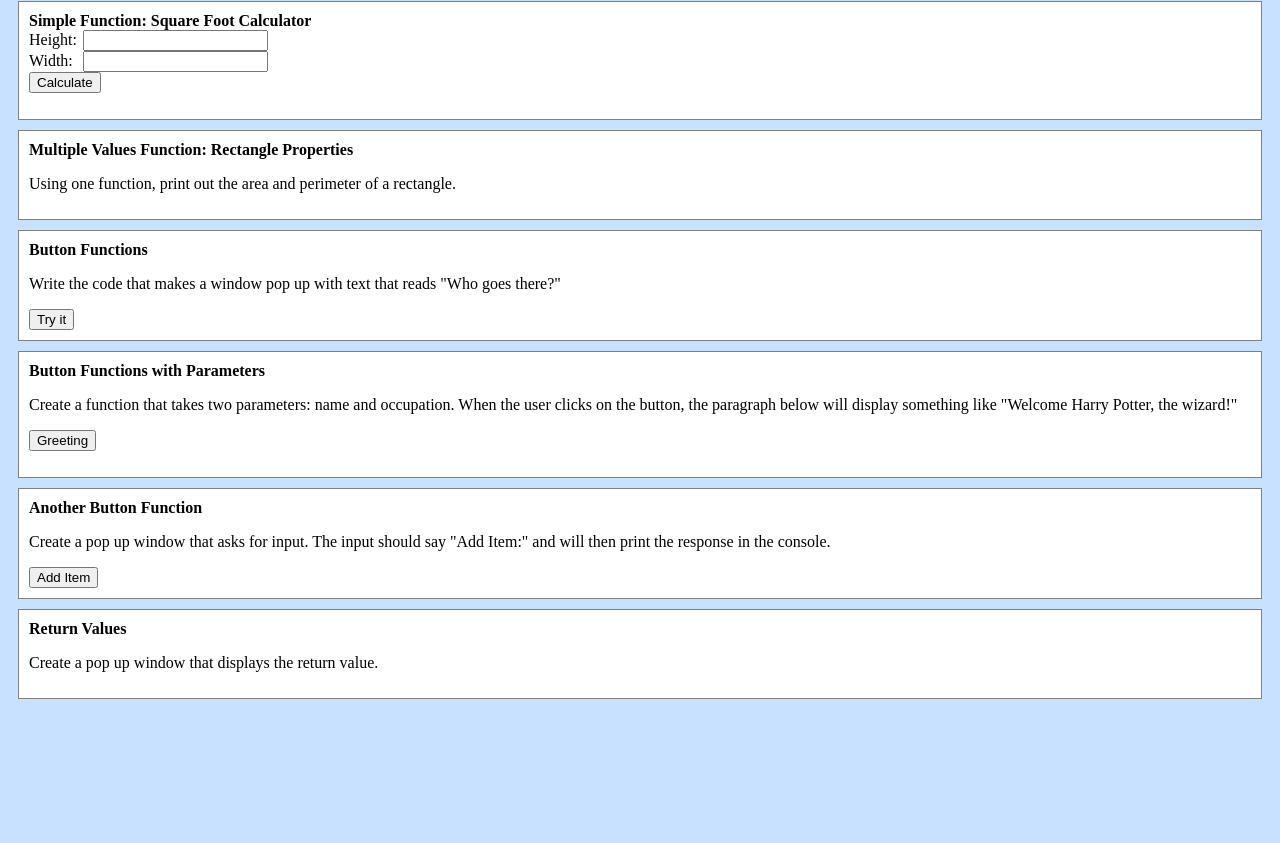
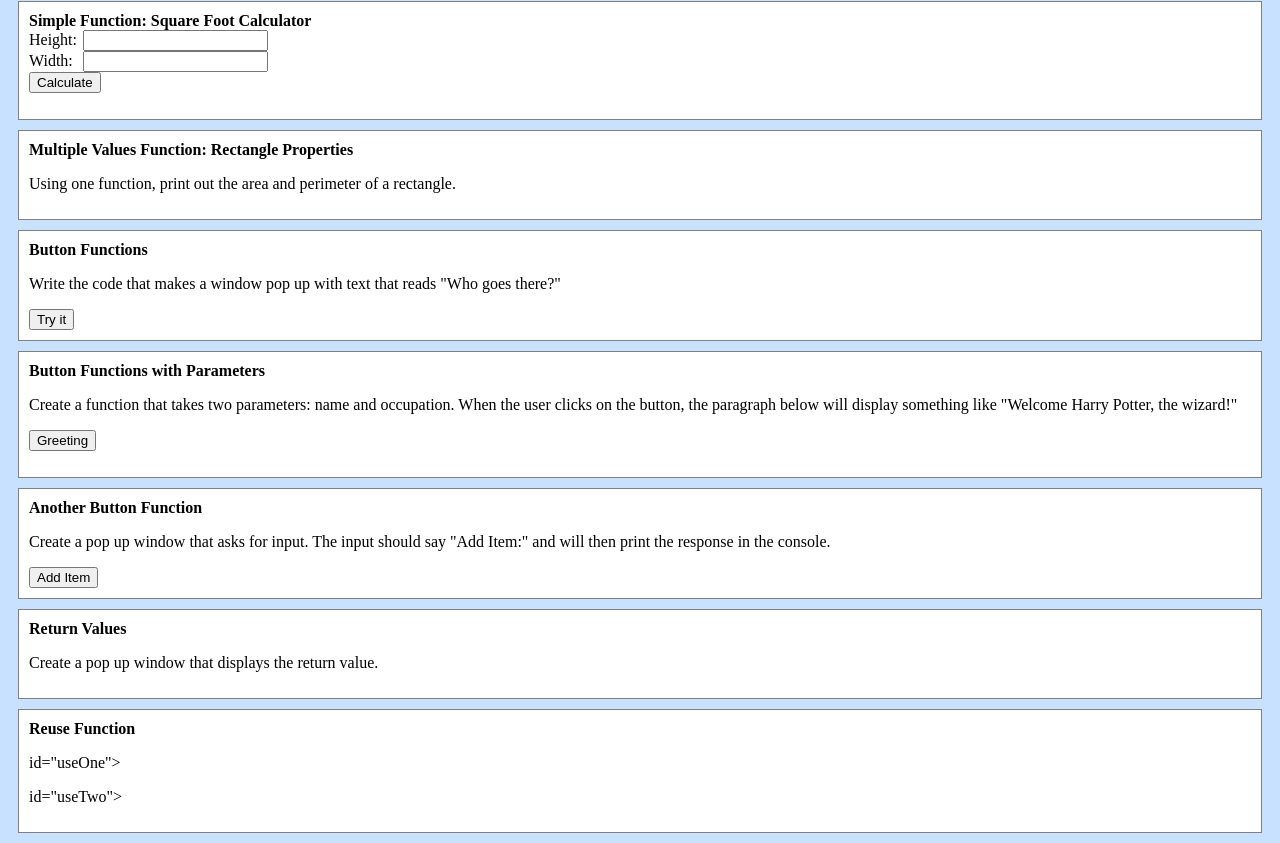
Before and after one commit to squeef/N220, a plain HTML site: page functionsStudent.html in a window 1280 px wide. Shown: the part 666-1509 px from the top of the page. Before the commit the page ends 1375 px from the top, so only its background shows below. Drawn offline with Linux system fonts and the light colour scheme.

Commit message:
added function

```diff
--- a/functionsStudent.html
+++ b/functionsStudent.html
@@ -71,7 +71,11 @@
 <div>
   <h4>Return Values</h4>
   <p>Create a pop up window that displays the return value.</p></div>
-
+<div>
+  <h4>Reuse Function</h4>
+  <p>id="useOne"></p>
+  <p>id="useTwo"></p>
+</div>
   <scrip src="app.js"></script>
 </body>
 </html>
```
Also changed, not shown: app.js (+7 -0 lines).
